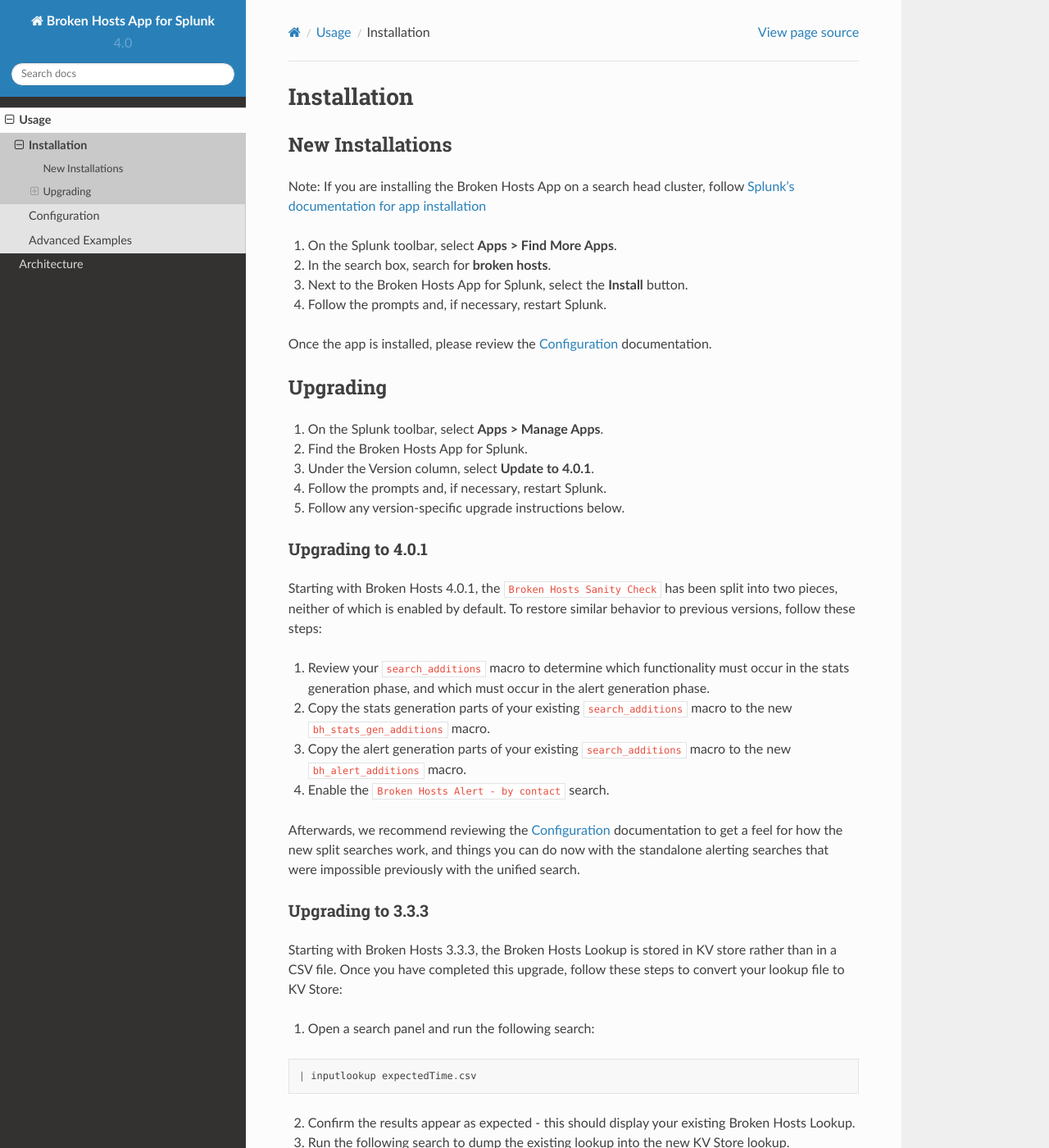
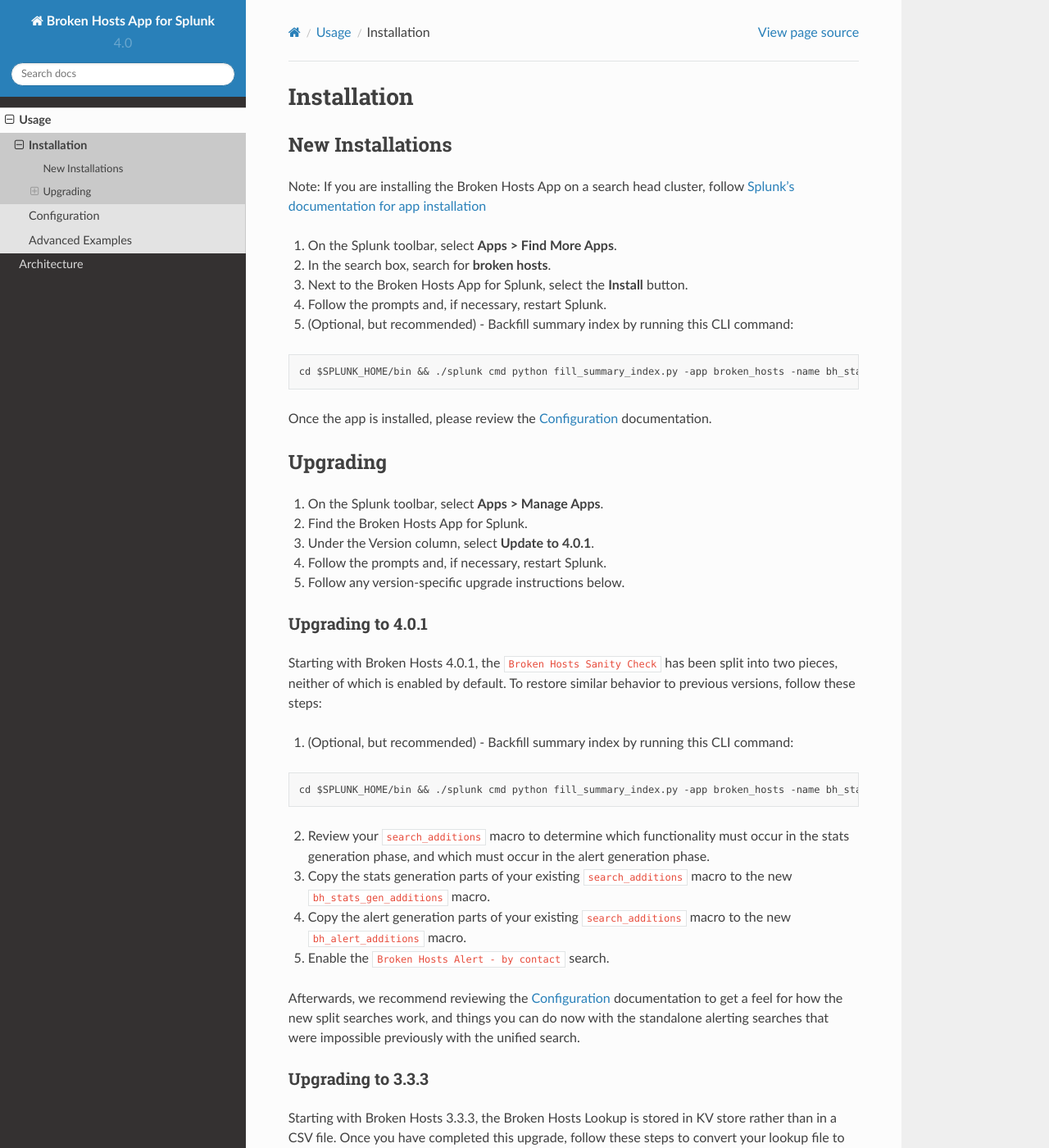
Before and after one commit to HurricaneLabs/brokenhosts, a Sphinx documentation site: the page built from docs/usage/installation.rst, in a window 1280 px wide and 1400 px high. Shown: the whole window at 82% size. Built offline with Sphinx 7.4.7 and the Read the Docs theme 2.0.0, drawn with Linux system fonts in a browser that asks for light colours.

Commit message:
resolving issue #42 - included steps to backfill the summary index

```diff
--- a/docs/usage/installation.rst
+++ b/docs/usage/installation.rst
@@ -13,6 +13,12 @@ Note: If you are installing the Broken Hosts App on a search head cluster, follo
 2. In the search box, search for **broken hosts**.
 3. Next to the Broken Hosts App for Splunk, select the **Install** button.
 4. Follow the prompts and, if necessary, restart Splunk.
+5. (Optional, but recommended) - Backfill summary index by running this CLI command:
+
+::
+
+	cd $SPLUNK_HOME/bin && ./splunk cmd python fill_summary_index.py -app broken_hosts -name bh_stats_gen -dedup true -et -30d@d -lt now -j 10 -showprogress true
+
 
 Once the app is installed, please review the :ref:`configuration` documentation.
 
@@ -34,13 +40,19 @@ Starting with Broken Hosts 4.0.1, the ``Broken Hosts Sanity Check`` has been spl
 pieces, neither of which is enabled by default. To restore similar behavior to previous versions,
 follow these steps:
 
-1. Review your ``search_additions`` macro to determine which functionality must occur in the stats
+1. (Optional, but recommended) - Backfill summary index by running this CLI command:
+
+::
+
+	cd $SPLUNK_HOME/bin && ./splunk cmd python fill_summary_index.py -app broken_hosts -name bh_stats_gen -dedup true -et -30d@d -lt now -j 10 -showprogress true
+
+2. Review your ``search_additions`` macro to determine which functionality must occur in the stats
    generation phase, and which must occur in the alert generation phase.
-2. Copy the stats generation parts of your existing ``search_additions`` macro to the new
+3. Copy the stats generation parts of your existing ``search_additions`` macro to the new
    ``bh_stats_gen_additions`` macro.
-3. Copy the alert generation parts of your existing ``search_additions`` macro to the new
+4. Copy the alert generation parts of your existing ``search_additions`` macro to the new
    ``bh_alert_additions`` macro.
-4. Enable the ``Broken Hosts Alert - by contact`` search.
+5. Enable the ``Broken Hosts Alert - by contact`` search.
 
 Afterwards, we recommend reviewing the :ref:`configuration` documentation to get a feel for how
 the new split searches work, and things you can do now with the standalone alerting searches that
```
